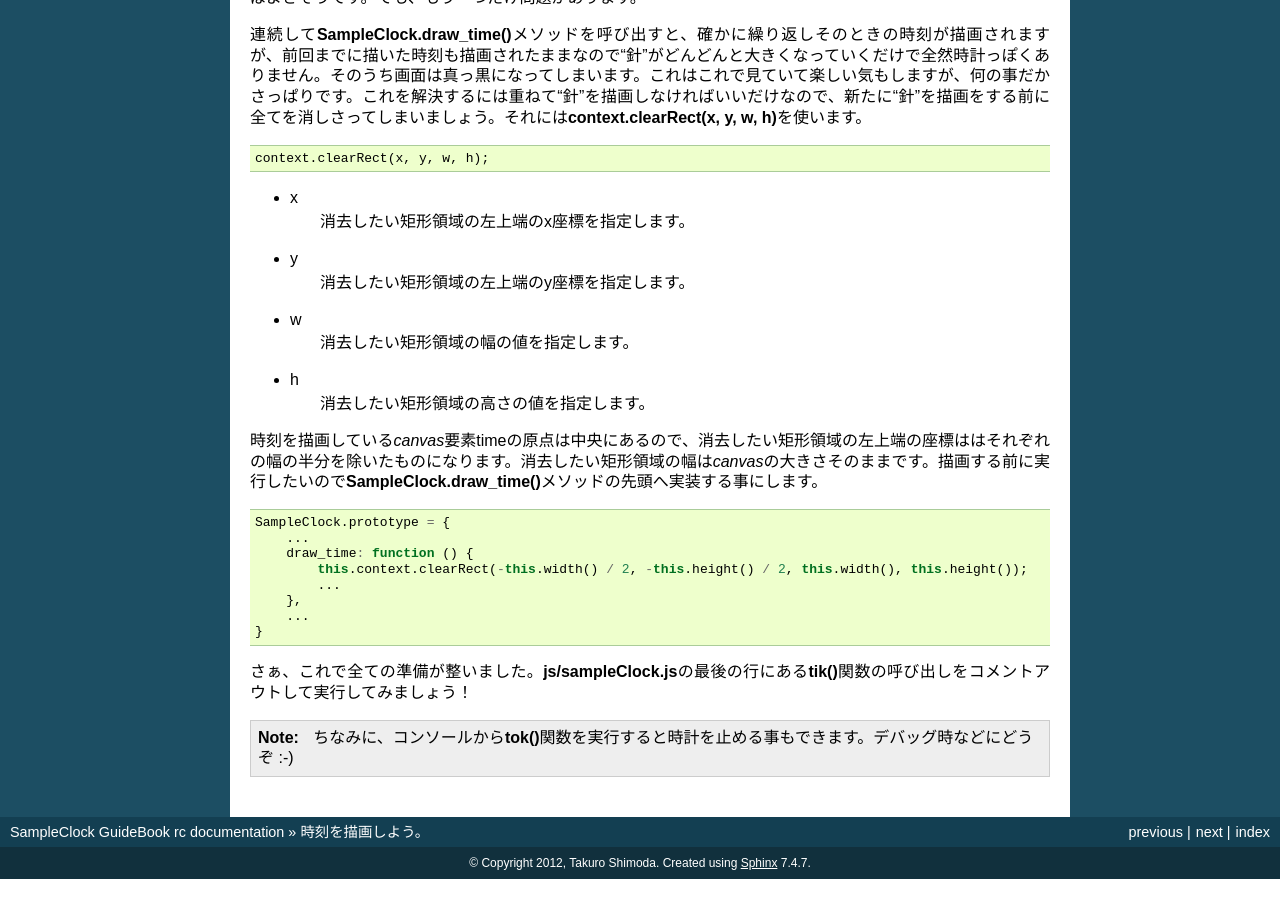
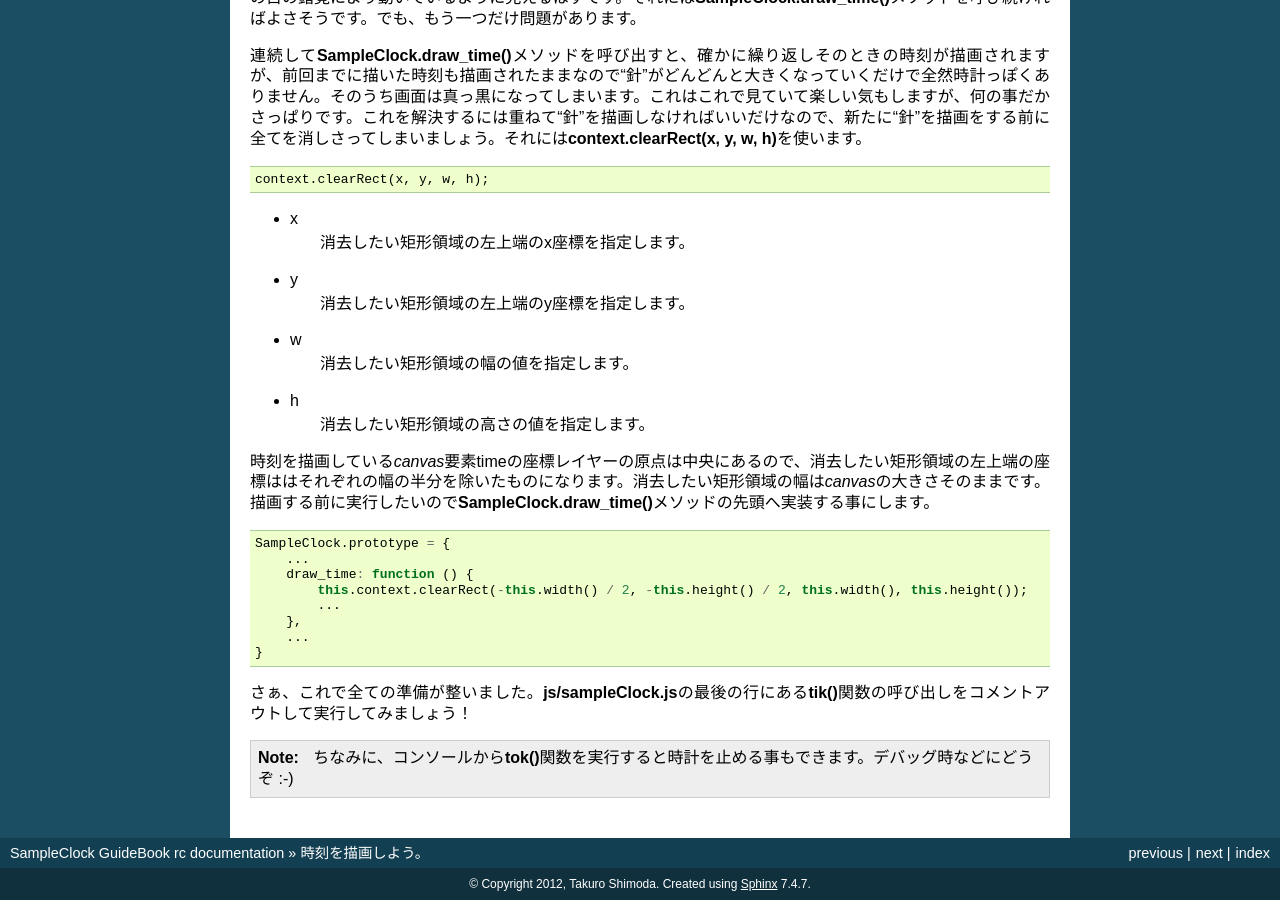
Before and after one commit to tactactad/SampleClock, a Sphinx documentation site: the page built from docs/source/clock.rst, in a window 1280 px wide and 900 px high, scrolled down 2714 px. Built offline with Sphinx 7.4.7, drawn with Linux system fonts in a browser that asks for light colours; before the commit the page ends 3593 px from its top, so only the background shows below that; some of the changed text lies outside the part shown.

Commit message:
refactoring

```diff
--- a/docs/source/clock.rst
+++ b/docs/source/clock.rst
@@ -2,12 +2,12 @@
 時刻を描画しよう。
 ==============================
 
-文字盤はできました。いよいよ今度は時間を表す“針”を描画します。“針”を描画するにも、先ほど行った文字盤への目盛りの描画と同じようなやり方が使えます。時刻にそって角度を計算しラジアンに変換、そして *canvas* を回転させてパスを定義し描画します。
+文字盤はできました。いよいよ今度は時間を表す“針”を描画します。“針”を描画するにも、先ほど行った文字盤への目盛りの描画と同じようなやり方が使えます。時刻にそって角度を計算しラジアンに変換、そして *canvas* の座標レイヤーを回転させてパスを定義し描画します。
 
 始まりは0時に
 ==============================
 
-前章の **context.arc(x, y, radius, startAngle, endAngle, anticlockwise)** メソッドの説明のときに書きましたが、 *Canvas* で円を扱う場合デフォルトではx軸の正の方向を向いています。時計でいうと3時の方向です。わかっていればそれはそれでいいのですけど、時計を描画するには少々面倒です、3時を基準にして計算しなければなりませんからね。ここはいっそ、“針”を描画する *canvas* 要素timeは最初に0時の方向に向けてしまいましょう。
+前章の **context.arc(x, y, radius, startAngle, endAngle, anticlockwise)** メソッドの説明のときに書きましたが、 *Canvas* で円を扱う場合デフォルトではx軸の正の方向を向いています。時計でいうと3時の方向です。わかっていればそれはそれでいいのですけど、時計を描画するには少々面倒です、3時を基準にして計算しなければなりませんからね。ここはいっそ、“針”を描画する *canvas* 要素timeの座標レイヤーは最初に0時の方向に向けてしまいましょう。
 
 3時の向きを0時の向きにするのですから、時計回りに270度回転させるか、反時計回りに90度回転させればいいですね。
 
@@ -135,7 +135,7 @@
 * h
     消去したい矩形領域の高さの値を指定します。
 
-時刻を描画している *canvas* 要素timeの原点は中央にあるので、消去したい矩形領域の左上端の座標ははそれぞれの幅の半分を除いたものになります。消去したい矩形領域の幅は *canvas* の大きさそのままです。描画する前に実行したいので **SampleClock.draw_time()** メソッドの先頭へ実装する事にします。
+時刻を描画している *canvas* 要素timeの座標レイヤーの原点は中央にあるので、消去したい矩形領域の左上端の座標ははそれぞれの幅の半分を除いたものになります。消去したい矩形領域の幅は *canvas* の大きさそのままです。描画する前に実行したいので **SampleClock.draw_time()** メソッドの先頭へ実装する事にします。
 
 .. code-block:: javascript
 
```
